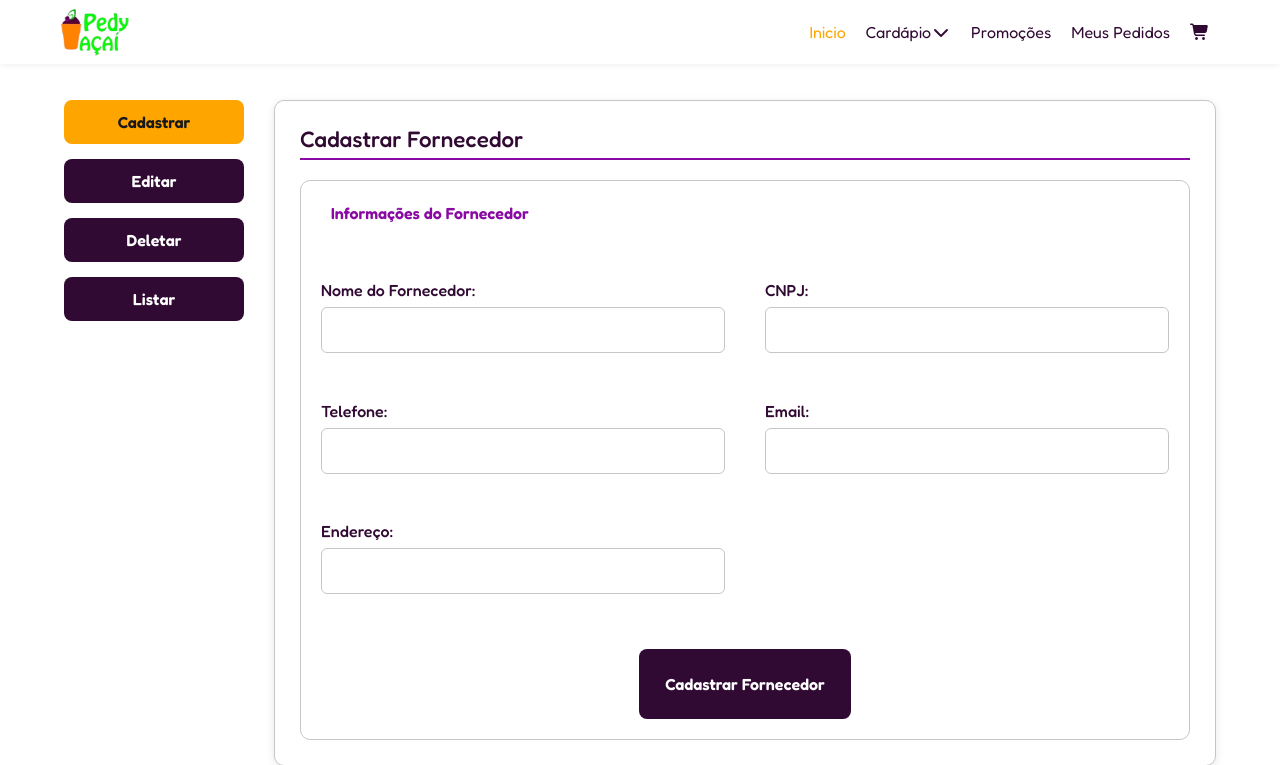
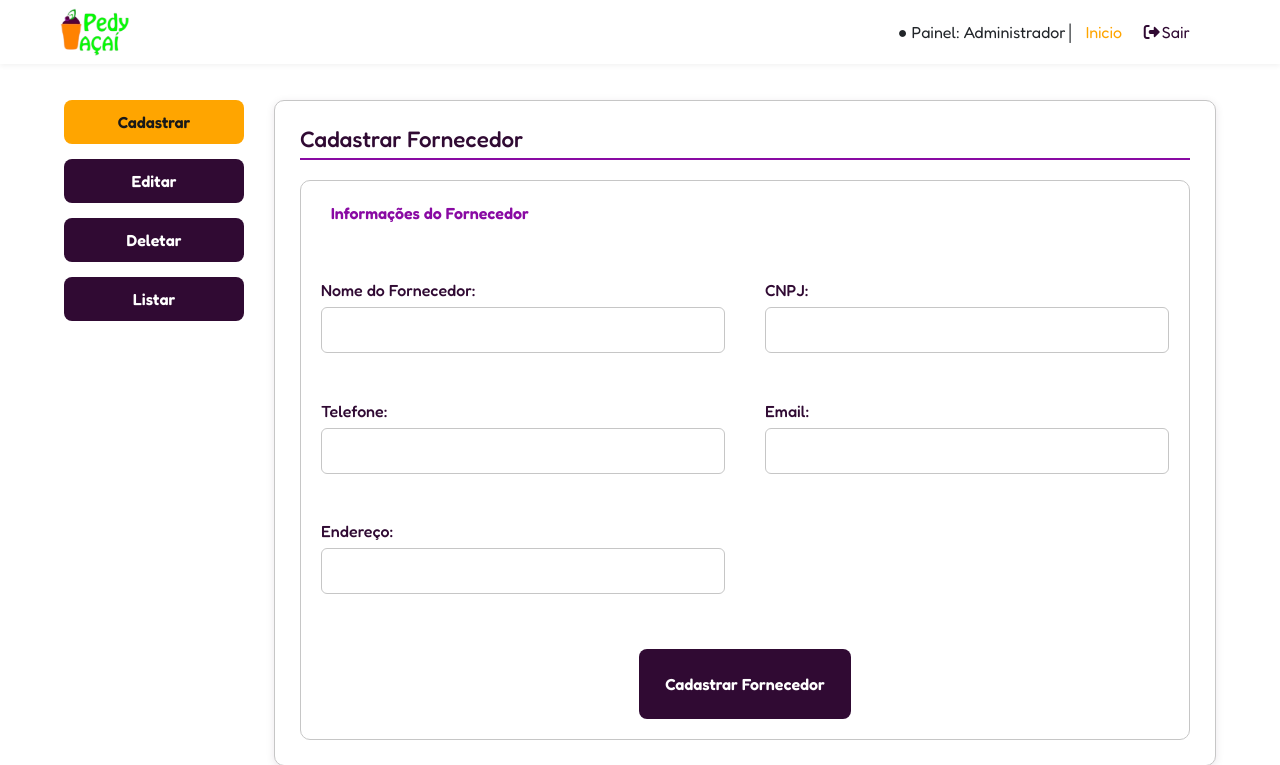
Before and after one commit to Zelbato/PagePedy, a PHP site: page /app/view/EMPRESA/vcadastro_fornecedor.php in a window 1280 px wide. Shown: the top 765 px of the page. Run offline with PHP 8.4, Linux system fonts and the light colour scheme; tables that the repository leaves empty or names only in its code hold one stand-in row (values such as "Sample post"); some libraries are stand-ins or nearby versions.

Commit message:
arrumando adm

```diff
--- a/app/view/EMPRESA/vcadastro_categoria.php
+++ b/app/view/EMPRESA/vcadastro_categoria.php
@@ -135,11 +135,6 @@ $nomeAdmin = 'Administrador';
         </form>
       </section>
 
-
-
-
-
-
       <!-- Seção Listar -->
       <section class="section section-listar" aria-labelledby="listar-mp">
         <h2 id="listar-mp" class="section-title">Todas as Categorias de Produtos</h2>
--- a/app/view/EMPRESA/vcadastro_fornecedor.php
+++ b/app/view/EMPRESA/vcadastro_fornecedor.php
@@ -1,5 +1,20 @@
+<?php
+require_once '../../../app/DADOS/config.php';
+
+// Consulta para pegar o admin
+$stmt = $conexao->prepare("SELECT nome FROM usuario WHERE acesso = 2 LIMIT 1");
+$stmt->execute();
+$stmt->bind_result($nomeAdmin);
+$stmt->fetch();
+$stmt->close();
+
+// Fallback caso não encontre
+$nomeAdmin = 'Administrador';
+?>
+
 <!DOCTYPE html>
-<html lang="en">
+<html lang="pt-br">
+
 <head>
   <link href="https://fonts.googleapis.com/css2?family=Poppins:wght@400;500;600;700&display=swap" rel="stylesheet">
   <!--Icones Bootstrap-->
@@ -25,35 +40,41 @@
   <!--Font Awesome-->
   <link rel="stylesheet" href="https://cdnjs.cloudflare.com/ajax/libs/font-awesome/7.0.1/css/all.min.css">
   <!--Font Awesome-->
-  <title>Document</title>
+  <title>PedyAçaí - Cadastro Fornecedor</title>
+  <link rel="icon" type="image/png" href="../../../public/assets/img/logoOficialTransparentRecortada.png">
   <link rel="stylesheet" href="../../../public/assets/css/EMPRESA/cadastro_produto.css"><!--IMPORTANTE -->
   <meta charset="UTF-8">
   <title>Gerenciar Fornecedor</title>
 </head>
+
 <body>
+
   <body>
     <!-- Header -->
-  <header class="header" role="banner">
+    <header id="header" class="header" role="banner">
       <nav class="navbar section-content">
-      <a href="home.php" class="nav-logo">
+        <a href="home_adm.php" class="nav-logo" style="display: flex; align-items: center; gap: 10px;">
           <img src="../../../public/assets/img/logoOficialTransparentRecortada.png" class="img-logo" alt="Logo-PedyAçaí">
-        <!-- <h2 class="txt-logo">Pedy<span class="txt-gradient">Açaí</span></h2> -->
+          <!-- <span class="painel-texto">Painel Administrativo</span> -->
         </a>
+
+
         <ul class="nav-menu">
           <button id="menuCloseBtn" class="fas fa-times"></button>
-        <li class="nav-item"><a href="home.php" class="nav-link primary">Inicio</a></li>
-        <li class="nav-item dropdown">
-          <a href="#" class="nav-link">Cardápio<i class="fa-solid fa-chevron-down"></i></a>
-          <ul class="dropdown-menu">
-            <li class="nav-ms-link"><a href="vcardapio.php#acai" class="nav-link">Açaí</a></li>
-            <li class="nav-ms-link"><a href="vcardapio.php#sorvete" class="nav-link">Sorvetes</a></li>
-            <li class="nav-ms-link"><a href="vcardapio.php#milkshake" class="nav-link">Milk-shake</a></li>
-            <li class="nav-ms-link"><a href="vcardapio.php#balde" class="nav-link">Baldes</a></li>
-          </ul>
+          <span class="admin-nome"><span class="online"> ● </span>Painel: <?php echo $nomeAdmin; ?></span>
+          <span class="divider">&#x2502;</span>
+          <li class="nav-item">
+            <a href="home_adm.php" class="nav-link primary"> Inicio</a>
           </li>
-        <li class="nav-item"><a href="#" class="nav-link">Promoções</a></li>
-        <li class="nav-item"><a href="#" class="nav-link">Meus Pedidos</a></li>
-        <li class="nav-item"><a href="#" class="nav-link"><i class="fa-solid fa-cart-shopping"></i></a></li>
+          <li class="nav-item">
+            <a href="../vlogin_usuario.php" class="nav-link logout"><i class="fas fa-sign-out-alt"></i> Sair</a>
+          </li>
+          <li class="nav-item">
+            <a href="vmeus_pedidos.php" class="nav-link"></a>
+          </li>
+          <!-- <li class="nav-item">
+                    <a href="#" class="nav-link"><i class="fa-solid fa-cart-shopping"></i></a>
+                </li> -->
         </ul>
         <button id="menuOpenBtn" class="fas fa-bars"></button>
       </nav>
@@ -157,7 +178,7 @@
                   <input type="text" id="endereco" name="endereco">
                 </div>
                 <div class="form-actions">
-        <button type="submit"  class="btn btn-secondary">Editar Fornecedor</button>
+                  <button type="submit" class="btn btn-secondary">Editar Fornecedor</button>
                 </div>
               </fieldset>
             </form>
@@ -200,7 +221,7 @@
                     <th>Endereço</th>
                 </tr>";
 
-        while($row = $result->fetch_assoc()) {
+                    while ($row = $result->fetch_assoc()) {
                       echo "<tr>
                     <td>" . $row["id_forn"] . "</td>
                     <td>" . $row["nome_forn"] . "</td>
@@ -257,7 +278,7 @@
     </footer>
 
     <script src="../../../public/assets/js/script.js"></script>
-  <script src="../../../public/assets/js/materiaPrima.js"></script>
+    <script src="../../public/assets/js/historico_pedido.js"></script>
 
     <script>
       // Alterna seções ao clicar nos botões
@@ -278,4 +299,5 @@
 
 
   </body>
+
 </html>
```
Also changed, not shown: public/assets/css/EMPRESA/cadastro_fornecedor.css, public/assets/css/EMPRESA/cadastrocategoria.css. Lines whose indentation alone changed are shown as unchanged.
